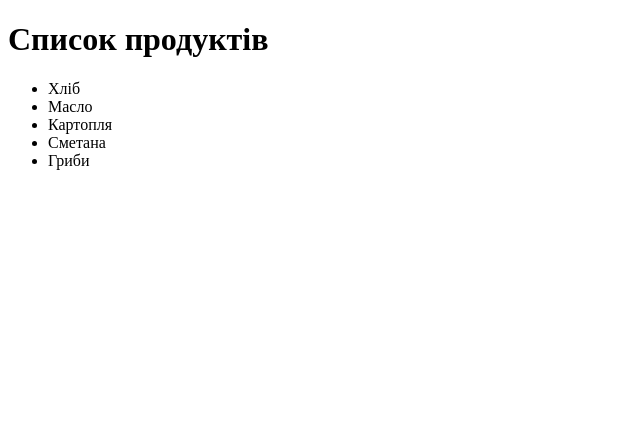
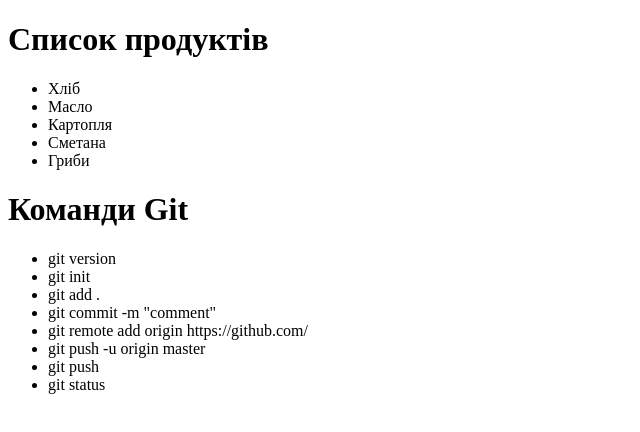
Before and after one commit to Mariia-Olena/Homework_3, a plain HTML site: page index.html in a window 1280 px wide. Shown: the whole page, without its empty margins (0-640 px from the left). Drawn offline with Linux system fonts and the light colour scheme.

Commit message:
added git commands

```diff
--- a/index.html
+++ b/index.html
@@ -13,5 +13,16 @@
             <li>Сметана</li>
             <li>Гриби</li>
         </ul>
+        <h1>Команди Git</h1>
+        <ul>
+            <li>git version</li>
+            <li>git init</li>
+            <li>git add .</li>
+            <li>git commit -m "comment"</li>
+            <li>git remote add origin https://github.com/</li>
+            <li>git push -u origin master</li>
+            <li>git push</li>
+            <li>git status</li>
+        </ul>
     </body>
 </html>
```
